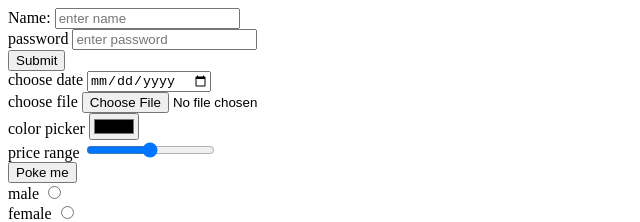
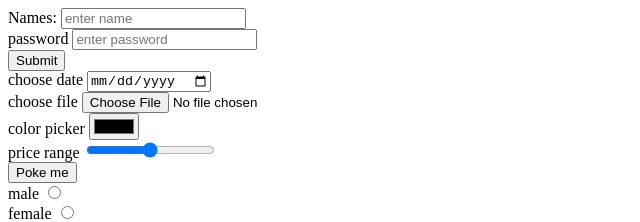
Before and after one commit to Rajnish-kumar12/HTML, a plain HTML site: page form.html in a window 1280 px wide. Shown: the top 222 px of the page, 0-640 px from the left. Drawn offline with Linux system fonts and the light colour scheme.

Commit message:
second comomit

```diff
--- a/form.html
+++ b/form.html
@@ -7,7 +7,7 @@
   </head>
   <body>
     <form action="One.php" method="post">
-      <label for="name">Name:</label>
+      <label for="name">Names:</label>
       <input
         type="text "
         id="name"
```
